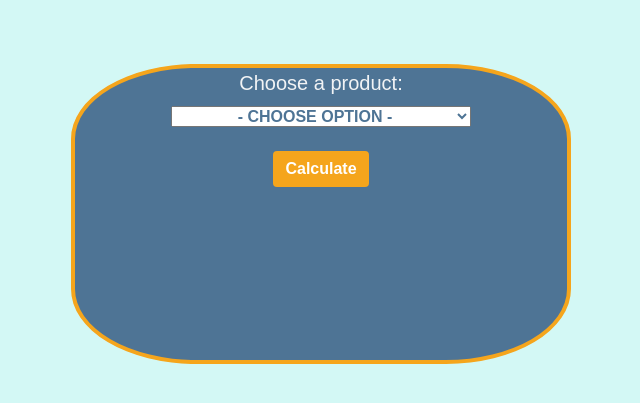
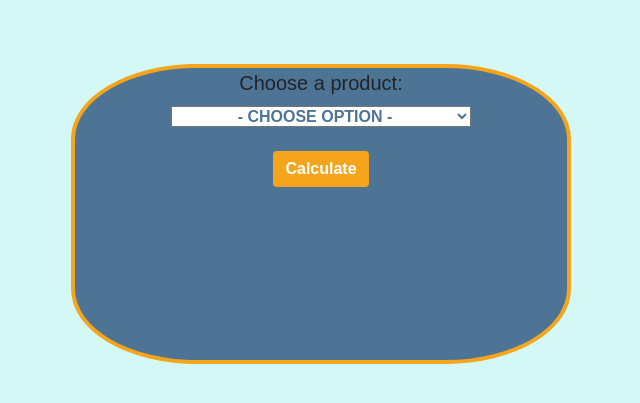
Before and after one commit to xandervdh/php-pricecalculator-challenge, a PHP site: template view/homepage.php in a window 1280 px wide. Shown: the top 403 px of the page, without its empty margins (319-959 px from the left). Run offline with PHP 8.4, Linux system fonts and the light colour scheme; the template is opened without the code that fills it, so the values that code supplies are empty.

Commit message:
added more styling

```diff
--- a/style/stylesheet.css
+++ b/style/stylesheet.css
@@ -25,7 +25,6 @@ form {
 label {
   font-family: "Work Sans", sans-serif;
   font-size: 20px;
-  color: #f1f3f5;
   text-align: center;
 }
 
--- a/style/stylesheet.scss
+++ b/style/stylesheet.scss
@@ -2,7 +2,6 @@
 @mixin font-related-label {
   font-family: 'Work Sans', sans-serif;
   font-size: 20px;
-  color: rgb(241, 243, 245);
 }
 
 @mixin font-related-option{
```
